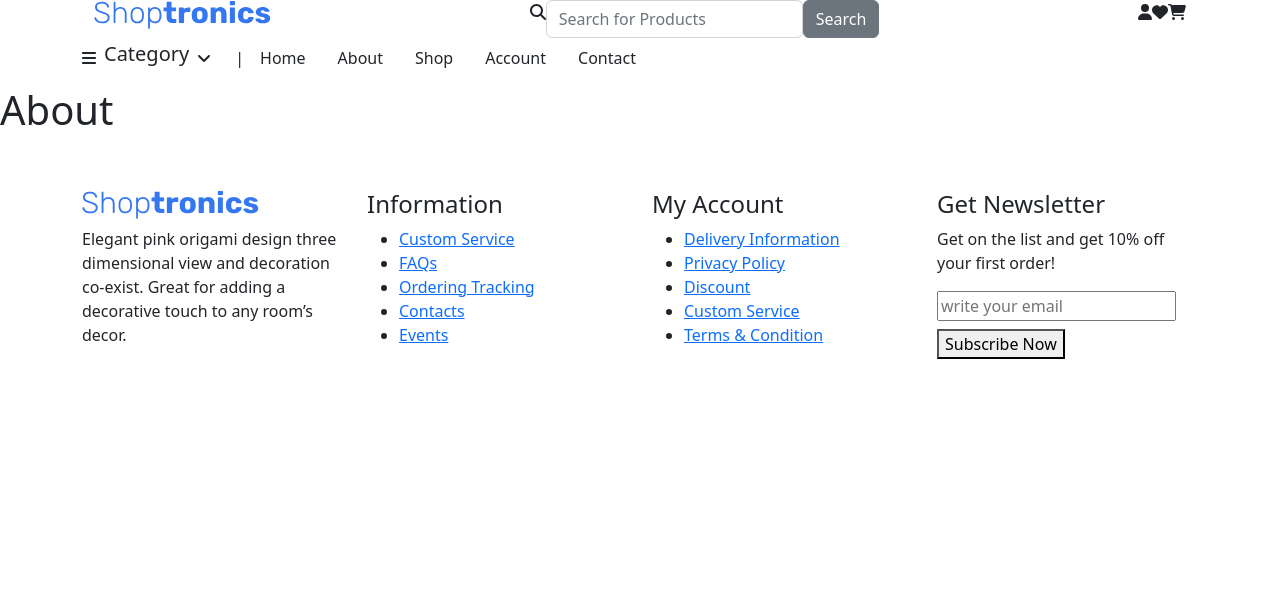
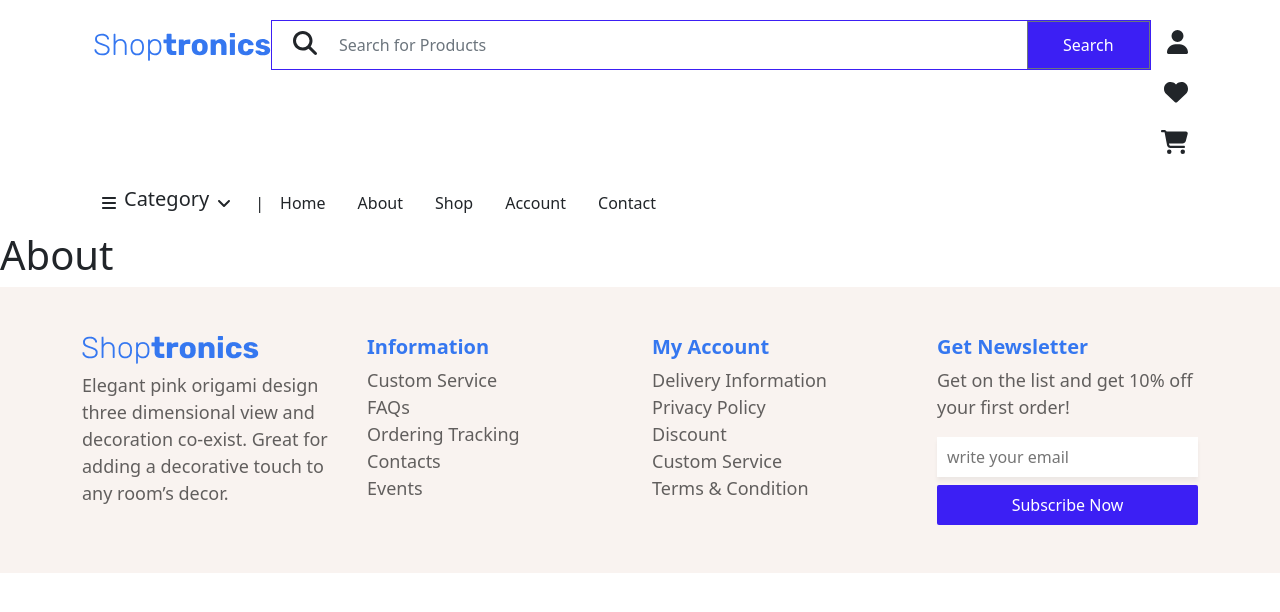
Before and after one commit to naimuddin374/ecommerce-playground, a Next.js app: page /about in a window 1280 px wide. Shown: the top 612 px of the page. Built offline with nearby package versions, Linux system fonts and the light colour scheme; what easy-peasy would draw is missing.

Commit message:
fixe header and footer style

```diff
--- a/components/layout/header/index.jsx
+++ b/components/layout/header/index.jsx
@@ -6,7 +6,7 @@ import TopHeader from "./top-header";
 const Header = () => {
     return (
         <Fragment>
-            <div className="container">
+            <div className="container ">
                 <TopHeader />
                 <Navbar />
             </div>
--- a/styles/components/_index.scss
+++ b/styles/components/_index.scss
@@ -1,3 +1,4 @@
+@import "./layout";
 @import "../components/category-card";
 @import "../components/slider";
 @import "../components/tranding-product-card";
```
Also changed, not shown: styles/components/layout/_footer.scss (renamed from styles/components/layout/footer.scss), 1 other file (tests, documents, lock files or other folders).
